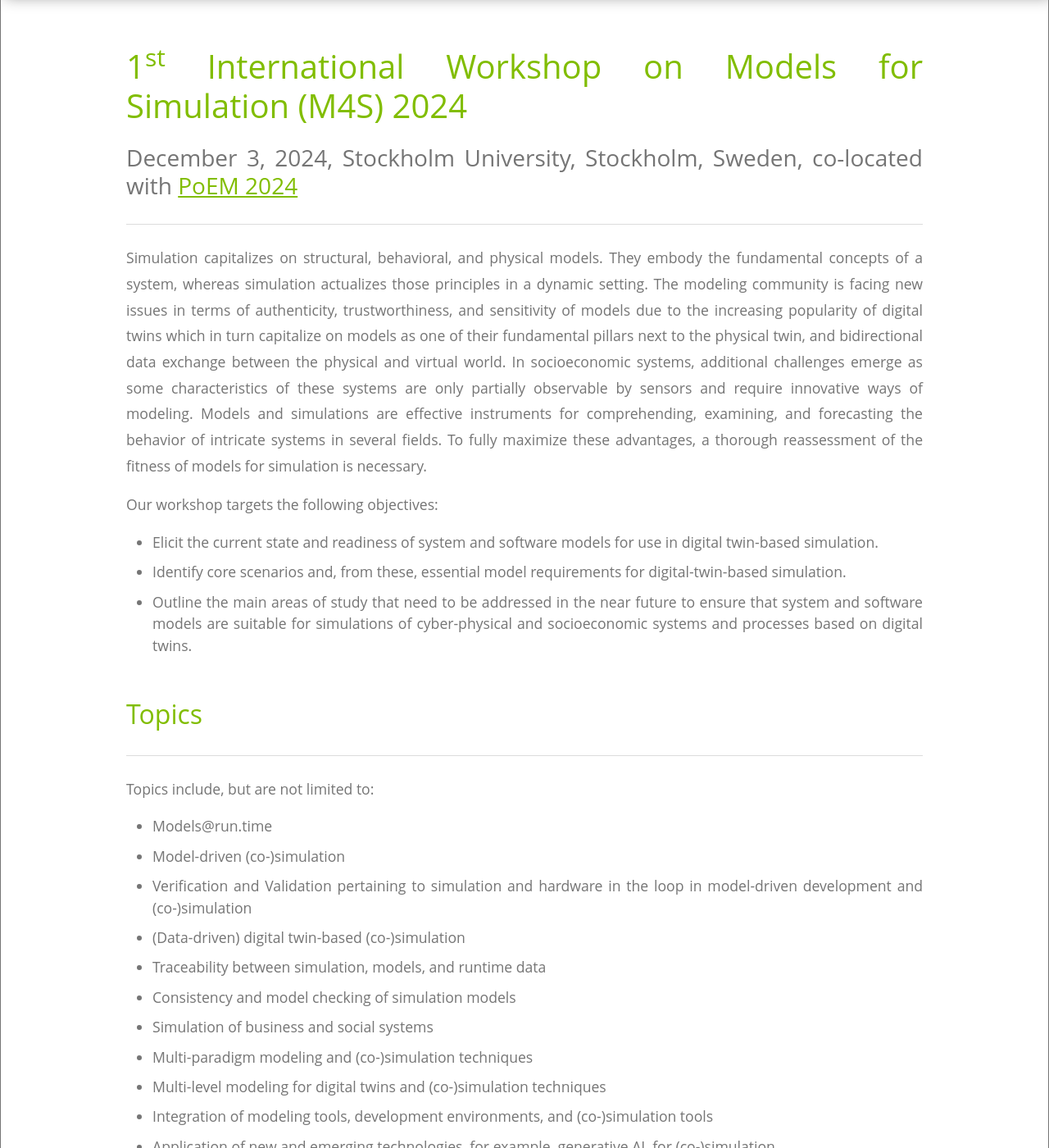
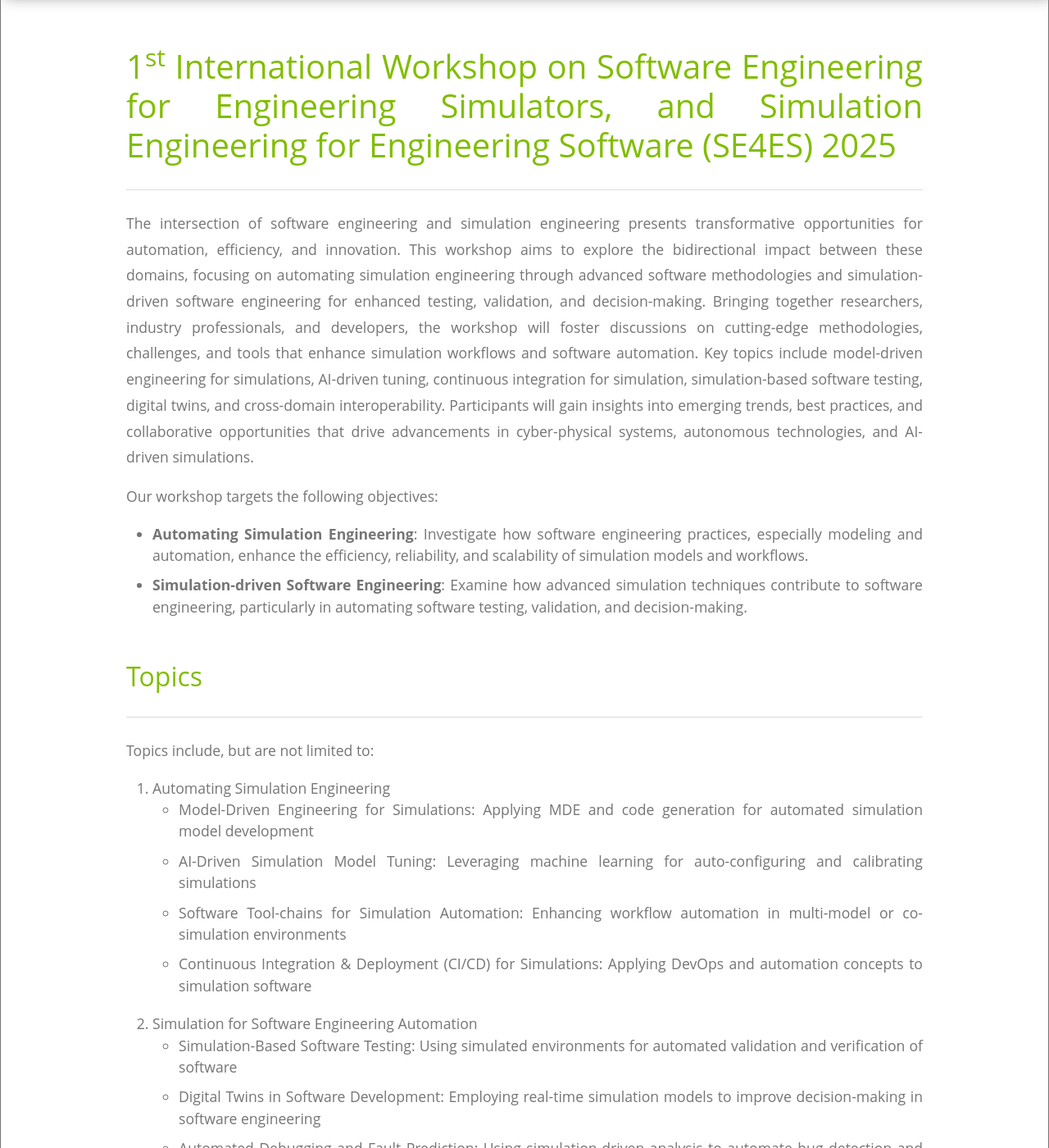
Before and after one commit to phizech/m4s.github.io, a Jekyll site: the page built from index.html, in a window 1280 px wide and 1400 px high, scrolled down 346 px. Shown: the whole window at 82% size. Built offline with Jekyll 4.4.1, drawn with Linux system fonts in a browser that asks for light colours; some of the changed text lies outside the part shown.

Commit message:
Update index.html

```diff
--- a/index.html
+++ b/index.html
@@ -11,91 +11,96 @@ has_children: true
    </head>
    <body>
       <div class="container-fluid">
-         <h1>1<sup>st</sup> International Workshop on Models for Simulation (M4S) 2024</h1>
-         <h3>December 3, 2024, Stockholm University, Stockholm, Sweden, co-located with <a href="https://poem2024.dsv.su.se">PoEM 2024</a></h3>
+         <h1>1<sup>st</sup> International Workshop on Software Engineering for Engineering Simulators, and Simulation Engineering for Engineering Software (SE4ES) 2025</h1>
+         <!--h3>November X, 2025, Stockholm University, Stockholm, Sweden, co-located with <a href="https://poem2024.dsv.su.se">PoEM 2024</a></h3-->
          <hr />
          <p>
-            Simulation capitalizes on structural, behavioral, and physical models. They
-            embody the fundamental concepts of a system, whereas simulation actualizes those
-            principles in a dynamic setting. The modeling community is facing new issues
-            in terms of authenticity, trustworthiness, and sensitivity of models due to the
-            increasing popularity of digital twins which in turn capitalize on models as one
-            of their fundamental pillars next to the physical twin, and bidirectional data
-            exchange between the physical and virtual world. In socioeconomic systems,
-            additional challenges emerge as some characteristics of these systems are only
-            partially observable by sensors and require innovative ways of modeling. Models
-            and simulations are effective instruments for comprehending, examining, and
-            forecasting the behavior of intricate systems in several fields. To fully maximize
-            these advantages, a thorough reassessment of the fitness of models for simulation
-            is necessary.
+            The intersection of software engineering and simulation engineering presents
+            transformative opportunities for automation, efficiency, and innovation. This
+            workshop aims to explore the bidirectional impact between these domains, focusing
+            on automating simulation engineering through advanced software methodologies and
+            simulation-driven software engineering for enhanced testing, validation, and decision-making.
+            Bringing together researchers, industry professionals, and developers, the workshop
+            will foster discussions on cutting-edge methodologies, challenges, and tools that
+            enhance simulation workflows and software automation. Key topics include model-driven
+            engineering for simulations, AI-driven tuning, continuous integration for simulation,
+            simulation-based software testing, digital twins, and cross-domain interoperability.
+            Participants will gain insights into emerging trends, best practices, and collaborative
+            opportunities that drive advancements in cyber-physical systems, autonomous technologies,
+            and AI-driven simulations.
          </p>
          <p>Our workshop targets the following objectives:</p>
          <ul>
-            <li>Elicit the current state and readiness of system and software models for use in digital twin-based simulation.</li>
-            <li>Identify core scenarios and, from these, essential model requirements for digital-twin-based simulation.</li>
-            <li>Outline the main areas of study that need to be addressed in the near future to ensure that system and
-              software models are suitable for simulations of cyber-physical and socioeconomic systems and processes
-              based on digital twins.</li>
+            <li><strong>Automating Simulation Engineering</strong>: Investigate how software engineering practices, especially modeling and automation, enhance the efficiency, reliability, and scalability of simulation models and workflows.</li>
+            <li><strong>Simulation-driven Software Engineering</strong>: Examine how advanced simulation techniques contribute to software engineering, particularly in automating software testing, validation, and decision-making.</li>
          </ul>
          <br>
          <h2 id="topics">Topics</h2>
          <hr>
          <p>Topics include, but are not limited to:
+         <ol>
+             <li>Automating Simulation Engineering
                  <ul>
-            <li>Models@run.time</li>
-            <li>Model-driven (co-)simulation</li>
-            <li>Verification and Validation pertaining to simulation and hardware in the loop in model-driven development and (co-)simulation
-            <li>(Data-driven) digital twin-based (co-)simulation</li>
-            <li>Traceability between simulation, models, and runtime data</li>
-            <li>Consistency and model checking of simulation models</li>
-            <li>Simulation of business and social systems</li>
-            <li>Multi-paradigm modeling and (co-)simulation techniques</li>
-            <li>Multi-level modeling for digital twins and (co-)simulation techniques</li>
-            <li>Integration of modeling tools, development environments, and (co-)simulation tools</li>
-            <li>Application of new and emerging technologies, for example, generative AI, for (co-)simulation</li>
-            <li>Simulation-based safety and security analysis and assessment</li>
-            <li>Simulation, human-interaction, and uncertainty</li>
-            <li>Case Studies, experience reports, tools and applications</li>
-            <li>Virtual commissioning</li>
-            <li>(Semi-)automatic creation of (co-)simulation models</li>
+                     <li>Model-Driven Engineering for Simulations: Applying MDE and code generation for automated simulation model development</li>
+                     <li>AI-Driven Simulation Model Tuning: Leveraging machine learning for auto-configuring and calibrating simulations</li>
+                     <li>Software Tool-chains for Simulation Automation: Enhancing workflow automation in multi-model or co-simulation environments</li>
+                     <li>Continuous Integration & Deployment (CI/CD) for Simulations: Applying DevOps and automation concepts to simulation software</li>
                  </ul>
-         <p>Aspects and domains of interest are (but not limited to):
+             </li>
+             <li>Simulation for Software Engineering Automation
                  <ul>
-            <li>Industry 4.0</li>
-            <li>Enterprise resource planning</li>
-            <li>Supply chain management</li>
-            <li>Cyber-physical systems and cyber-physical systems of systems</li>
-            <li>Social systems for policy-making, urban planning, and healthcare</li>
-            <li>Sustainability</li>
-            <li>Safety and security</li>
-            <li>Relevance of optimization and AI</li>
+                     <li>Simulation-Based Software Testing: Using simulated environments for automated validation and verification of software</li>
+                     <li>Digital Twins in Software Development: Employing real-time simulation models to improve decision-making in software engineering</li>
+                     <li>Automated Debugging and Fault Prediction: Using simulation-driven analysis to automate bug detection and system resilience testing</li>
+                     <li>Self-Adaptive Systems: Designing software that leverages simulation feedback to optimize runtime behavior dynamically</li>
+                 </ul>
+             </li>
+             <li>Cross-Domain Integration and Emerging Trends
+                 <ul>
+                     <li>Interoperability between Simulation and Software Engineering Tools: Automating data exchange between software development and simulation platforms</li>
+                     <li>Simulation in CPS and Autonomous Systems: Applying automation in highly integrated software-hardware environments</li>
+                     <li>Human-in-the-Loop Automation: Leveraging simulations to refine software automation with human feedback</li>
+                     <li>Future Challenges and Directions: Exploring emerging trends and open research questions at the intersection of these domains</li>
+                 </ul>
+             </li>
+         </ol>
+         <p>Simulation scope (but not limited to):
+         <ul>
+             <li><em>Software-intensive system simulations</em>: Models that represent the behavior, interactions, and performance of software-intensive systems, including their integration with hardware components in cyber-physical contexts.</li>
+             <li><em>Discrete-event and agent-based simulation</em>: Particularly those used for analyzing complex systems with multiple interacting components and emergent behaviors.</li>
+             <li><em>Digital Twins and virtual environments</em>: That enable what-if analysis, decision support, and exploration of design alternatives for software-intensive systems.</li>
+             <li><em>Enterprise and social system simulations</em>: That support decision-making processes, policy evaluation, and strategic planning through computational models of organizational and social dynamics.</li>
+         </ul>
+         <p>Application focus (but not limited to):
+         <ul>
+             <li><em>What-if and if-what analysis</em>: Using simulations to explore the effects of design decisions, architecture alternatives, and implementation choices before committing resources.</li>
+             <li><em>Decision support</em>: Leveraging simulation-based analysis to guide automated decision-making in complex software systems.</li>
+             <li><em>Design space exploration</em>: Using simulations to systematically evaluate multiple design alternatives and automatically identify optimal solutions.</li>
+             <li><em>Predictive analysis</em>: Employing simulations to forecast system behavior, resource requirements, and potential failures to enable proactive intervention.</li>
          </ul>
          <br>
          <h2 id="call-for-contributions">Call for Contributions</h2>
          <hr>
          <p>Participants are invited to submit contributions of the following type:
          <ul>
-           <li>Full research papers that present a novel approach; page limit is fifteen (15) pages.</li>
-           <li>Industry application papers that present an application of a tool, method, or technique in a specific (industry) context; page limit is ten (10) pages.</li>
-           <li>Short papers that present new ideas, novel concepts,  or early-stage research without a full evaluation; page limit is eight (8) pages.</li>
-           <li>Tool demonstrations that present a concrete tool or application in the space of MDE and simulation; page limit is six (6) pages.</li>
-           <li>Extended abstracts that present an early idea, a plan for implementation, and evaluation; page limit is two (2) pages.</li>
+             <li><strong>Full research papers</strong>: Present a novel approach; page limit aligned with conference presets.</li>
+             <li><strong>Industry application papers</strong>: Present an application of a tool, method, or technique in a specific (industry) context; page limit aligned with conference presets.</li>
+             <li><strong>Short papers</strong>: Present new ideas, novel concepts, or early-stage research without a full evaluation; page limit aligned with conference presets.</li>
+             <li><strong>Tool demonstrations</strong>: Present a concrete tool or application in the space of MDE and simulation; page limit aligned with conference presets.</li>
+             <li><strong>Extended abstracts</strong>: Present an early idea, a plan for implementation, and evaluation; page limit aligned with conference presets.</li>
          </ul>
-         <p>All submissions will be peer-reviewed. Accepted papers will be presented during the workshop and all presented papers will be published in a workshop CEUR-WS proceedings.</p>
-         <p>Submissions must be in PDF following the one column <a href="https://ceur-ws.org/Vol-XXX/CEURART.zip">CEURART style</a> and uploaded via <a href="https://easychair.org/my/conference?conf=poem2024">Easychair</a>.</p>
+         <p>All submissions must be double-blinded for peer review. Accepted papers will be presented during the workshop and all presented papers will be published in TBA.</p>
+         <p>Submissions must be in PDF following the <a href="TBD">ASE style</a> and uploaded via <a href="TBD">TBA</a>.</p>
          <h3 id="important-dates">Important dates</h3>
          <hr>
          <ul>
-            <li>Submission of papers: <s>September 29</s><font color="red"> October 13</font>, 2024</li>
-            <li>Notification of acceptance: October 20, 2024</li>
-            <li>Registration deadline workshop authors: November 7, 2024</li>
-            <li>Camera-ready version: November 18, 2024</li>
-            <li>Workshop: December 3, 2024</li>
+            <li>Submission of papers: TBA</li>
+            <li>Notification of acceptance: TBA</li>
+            <li>Registration deadline workshop authors: TBA</li>
+            <li>Camera-ready version: November TBA</li>
+            <li>Workshop: TBA</li>
          </ul>
          <b>Dates are Anywhere on Earth (AoE).</b>
-         <br>
-         <br>
-         <b>Selected papers will be invited to submit an extended version to <a href="https://www.sosym.org/">SoSym</a>'s theme section on <a href="https://www.sosym.org/theme_sections/cfp/cfp-SoSyM-TS-m4s.pdf">Modeling for Simulation</a>.</b>
          <br>
          <br>
          <font color="red">
@@ -105,10 +110,7 @@ has_children: true
          <br>
          <h2 id="speakers">Keynote Speakers</h2>
          <hr>
-         <ul>
-           <li><a href="https://www.su.se/english/profiles/asidd-1.189734">Afzal Siddiqui</a>, Department of Computer and Systems Sciences, Stockholm University, Sweden</li>
-           <li><a href="https://liu.se/en/employee/krist43">Krisjanis Steins</a>, Department of Science and Technology, Linköping University, Sweden</li>
-         </ul>
+         TBA
          <br>
          <h2 id="schedule">Schedule</h2>
          <hr>
@@ -120,7 +122,7 @@ has_children: true
          <br>
          <h2 id="venue">Venue</h2>
          <hr>
-         <p>Please check out the <a href="https://poem2024.dsv.su.se/venue/">conference page</a> for detailed information on the workshop's location.</p>
+         <p>Please check out the <a href="TBD">conference page</a> for detailed information on the workshop's location.</p>
          <br>
          <h2 id="organizers">Organizers</h2>
          <hr>
@@ -133,19 +135,18 @@ has_children: true
                 twin engineering and architectures (<a href="https://dt-engineering.uibk.ac.at">DTE</a>,
                 <a href="https://www.iese.fraunhofer.de/en/events/twinarch-dte.html">TwinArch</a>).
             </li>
-            <li><b>Michael Vierhauser</b> is an Assistant Professor (Tenure Track) at the
-                Department of Computer Science, at the University of Innsbruck. His research
-                interests include Safety Assurance, Requirements-based and Model-based
-                Monitoring, and Diagnosis of Large-Scale Software Systems and Cyber-Physical
-                Systems. He is involved in several international conference and workshop pro-
-                gram committees (ICSE, ASE, SEAMS), and was part of the EDT.Community
-                seminar series and MoLS workshop organizing committee.
+            <li><b>Valdemar Vicente Graciano Neto</b> s an Associate Professor at the Institute of Informatics (INF)
+                at the Federal University of Goiás (UFG). He holds a double-degree Ph.D. in Computer Science and Computational
+                Mathematics from the University of São Paulo (ICMC-USP) and in Information Science and Technology from the
+                University of South Brittany, France. Supervisor for master's and Ph.D. students in the Graduate Program in
+                Computer Science at UFG. His research interests include Simulation, Software Architecture, Model-Based Software
+                Engineering, Systems of Systems, and Smart Cities. He has been involved in the organization of BlockArch at ICSA.
             </li>
-            <li><b>Ruth Breu</b> is a full professor at the University of Innsbruck and Dean of
-                the Faculty of Mathematics, Computer Science and Physics. She has long-
-                standing expertise in the areas of requirements engineering, digital twin
-                engineering and software quality. Together with her team, she has developed
-                innovative digital twin knowledge bases.
+            <li><b>Souvik Barat</b> is a Principal Scientist at Tata Consultancy Services (TCS)
+                Research, India, visiting researcher at Middlesex University London and adjunct
+                professor at Walchand College of Engineering. His research interests
+                include Digital Twin technology, modeling and simulation, model-driven
+                engineering and enterprise modeling.
             </li>
             <li><b>Hans Vangheluwe</b> is a professor in the computer science department at
                 the University of Antwerp in Belgium. He leads the Modeling, Simulation
@@ -155,15 +156,21 @@ has_children: true
                 the European COST Action 1404 on Multi-Paradigm Modelling for Cyber-
                 Physical Systems (MPM4CPS).
             </li>
-            <li><b>Kurt Sandkuhl</b> is a full professor of Business Information Systems at
-                Rostock University in Germany. His research areas include Enterprise Modeling,
-                Knowledge Engineering, Digital Ecosystems and Collaborative Modelling.
+            <li><b>Michael Vierhauser</b> is an Assistant Professor (Tenure Track) at the
+                Department of Computer Science, at the University of Innsbruck. His research
+                interests include Safety Assurance, Requirements-based and Model-based
+                Monitoring, and Diagnosis of Large-Scale Software Systems and Cyber-Physical
+                Systems. He is involved in several international conference and workshop pro-
+                gram committees (ICSE, ASE, SEAMS), and was part of the EDT.Community
+                seminar series and MoLS workshop organizing committee.
             </li>
-            <li><b>Souvik Barat</b> is a Principal Scientist at Tata Consultancy Services (TCS)
-                Research, India, visiting researcher at Middlesex University London and adjunct
-                professor at Walchand College of Engineering. His research interests
-                include Digital Twin technology, modeling and simulation, model-driven
-                engineering and enterprise modeling.
+            <li><b>Ankit Agarwal</b> is an assistant professor \dots
+            </li>
+            <li><b>Ruth Breu</b> is a full professor at the University of Innsbruck and Dean of
+                the Faculty of Mathematics, Computer Science and Physics. She has long-
+                standing expertise in the areas of requirements engineering, digital twin
+                engineering and software quality. Together with her team, she has developed
+                innovative digital twin knowledge bases.
             </li>
             <li><b>Vinay Kulkarni</b> is a TCS Fellow at Tata Consultancy Services Research
                 where he heads Software Systems & Services Research. His research interests
```
Also changed, not shown: other parts of index.html (+2 -0 lines). Lines whose indentation alone changed are shown as unchanged.
